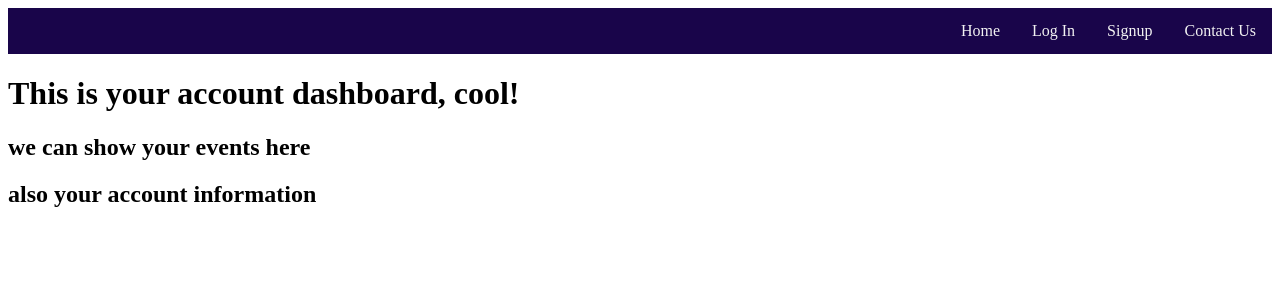
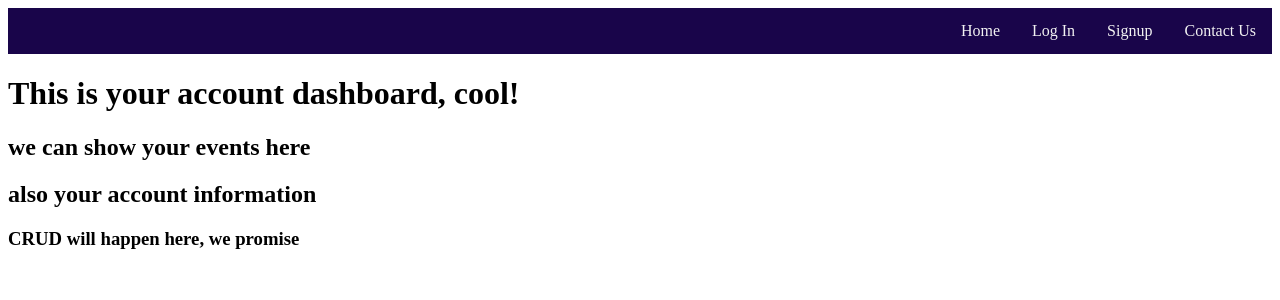
Before and after one commit to Varlotte/phase4-venue-project, a React (Create React App) app in the folder client/: page /acctdash in a window 1280 px wide. Shown: the top 300 px of the page. Built offline with nearby package versions, Linux system fonts and the light colour scheme.

Commit message:
updating accountdash text for hilarity

```diff
--- a/client/src/layout/AcctDash.js
+++ b/client/src/layout/AcctDash.js
@@ -6,6 +6,7 @@ function AcctDash() {
       <h1>This is your account dashboard, cool!</h1>
       <h2>we can show your events here</h2>
       <h2>also your account information</h2>
+      <h3>CRUD will happen here, we promise</h3>
     </div>
   );
 }
```
